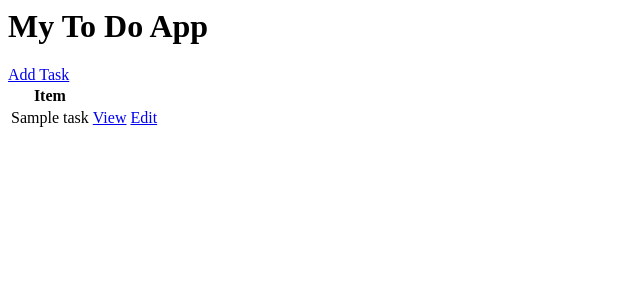
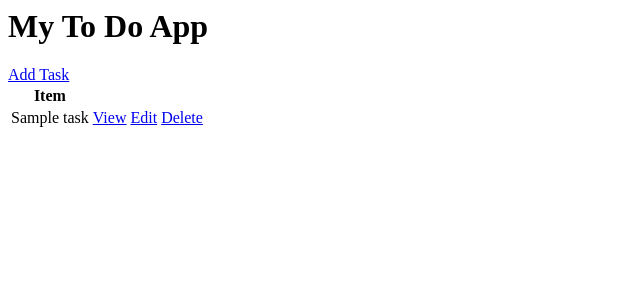
Before and after one commit to mobinghanbari/Todo-List, a Django app: template base/templates/base/task_list.html in a window 1280 px wide. Shown: the top 300 px of the page, without its empty margins (0-640 px from the left). Run offline with Django 4.2, Linux system fonts and the light colour scheme; the template is opened without the code that fills it: values that come from a table or form of the project are taken from there, others are empty; tables that the repository leaves empty hold one stand-in row (values such as "Sample post"); parts of the project's set-up code (start-up, migrations or seed data) failed here and were passed over.

Commit message:
the Delete button was added

```diff
--- a/base/templates/base/task_list.html
+++ b/base/templates/base/task_list.html
@@ -9,6 +9,7 @@
         <td>{{task.title}}</td>
         <td><a href="{% url 'task' task.pk %}">View</a></td>
         <td><a href="{% url 'task-update' task.pk %}">Edit</a></td>
+        <td><a href="{% url 'task-delete' task.pk %}">Delete</a></td>
     </tr>
     {% empty %}
     <h3>No items in list</h3>
```
